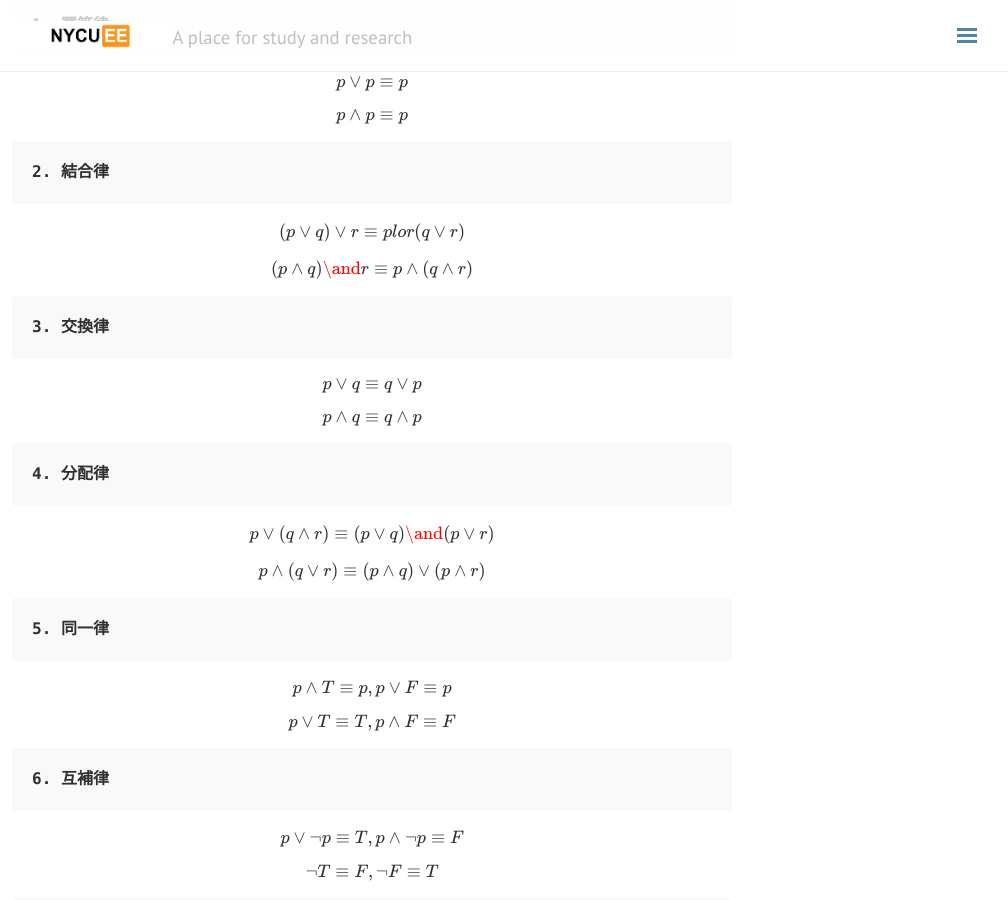
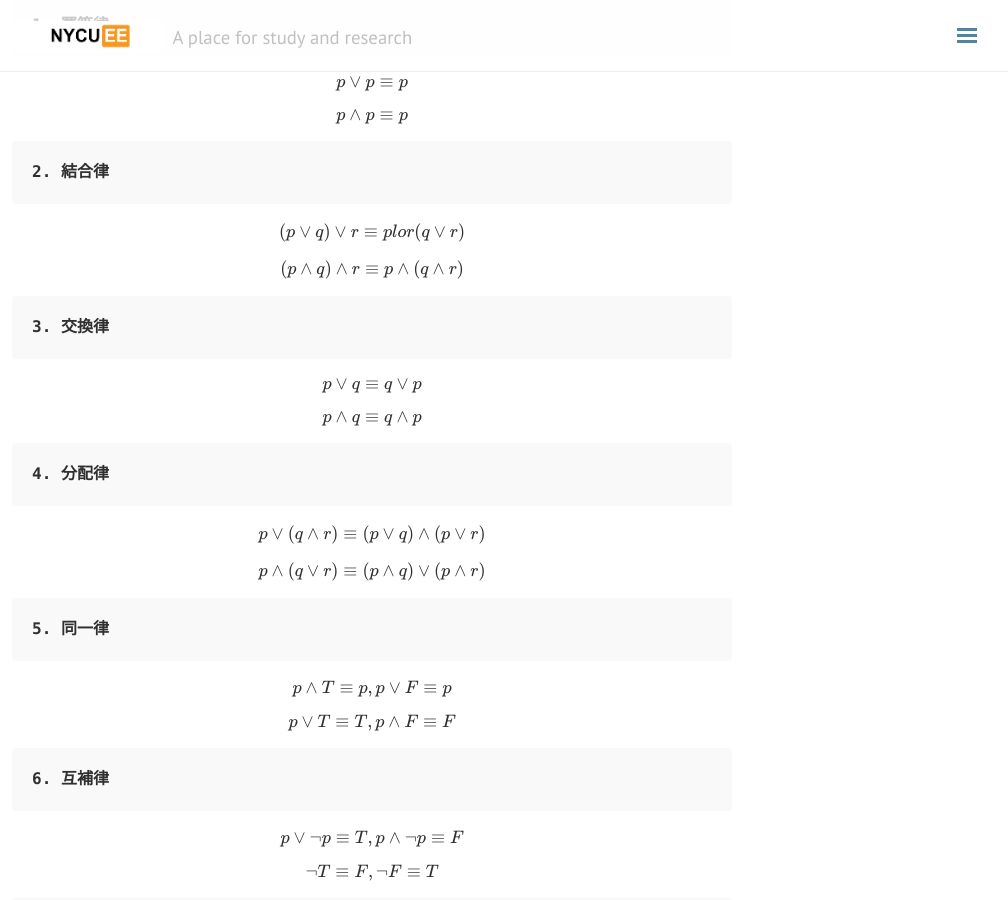
Before and after one commit to nycu-ee/nycu-ee.github.io, a Jekyll site: the page built from _posts/2021-02-15-dm-logic-proposition-01.md, in a window 1280 px wide and 900 px high, scrolled down 2381 px. Shown: the whole window, without its empty margins (268-1276 px from the left). Built offline with Jekyll 4.4.1, drawn with Linux system fonts in a browser that asks for light colours; nearby versions of some CDN libraries; formulas are drawn with MathJax 3; comment, search, counter and statistics services are not loaded.

Commit message:
Update 2021-02-15-dm-logic-proposition-01.md

```diff
--- a/_posts/2021-02-15-dm-logic-proposition-01.md
+++ b/_posts/2021-02-15-dm-logic-proposition-01.md
@@ -121,7 +121,7 @@ $$
 $$
 
 $$
-  (p \land q) \and r \equiv p \land (q \land r)
+  (p \land q) \land r \equiv p \land (q \land r)
 $$
 
     3. 交換律
@@ -137,7 +137,7 @@ $$
     4. 分配律
 
 $$
-  p \lor (q \land r) \equiv (p \lor q) \and (p \lor r)
+  p \lor (q \land r) \equiv (p \lor q) \land (p \lor r)
 $$
 
 $$
```
